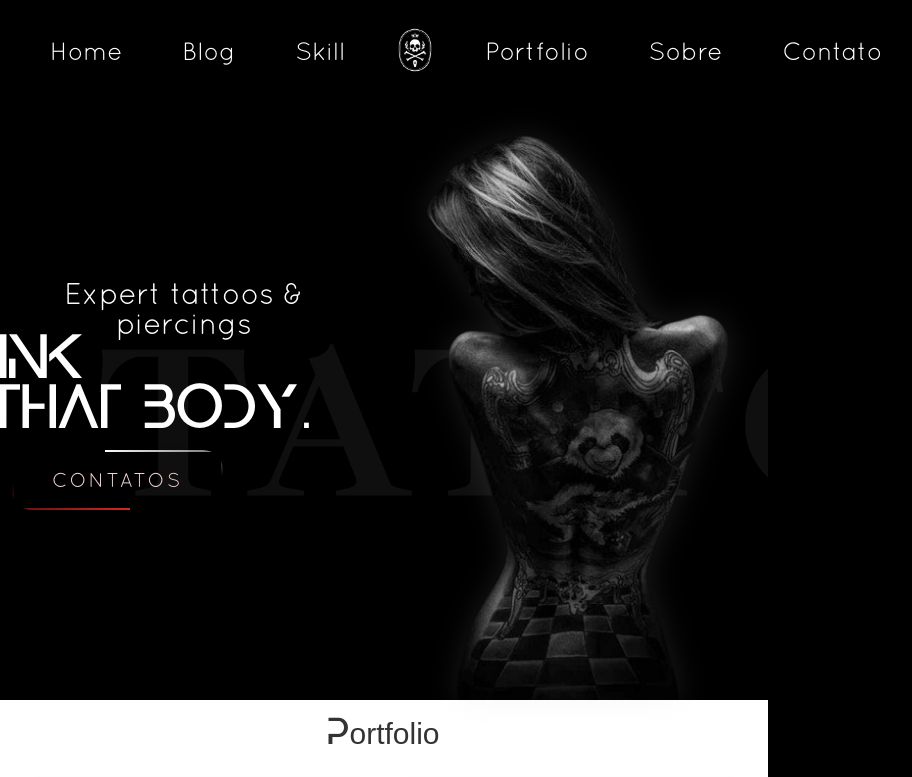
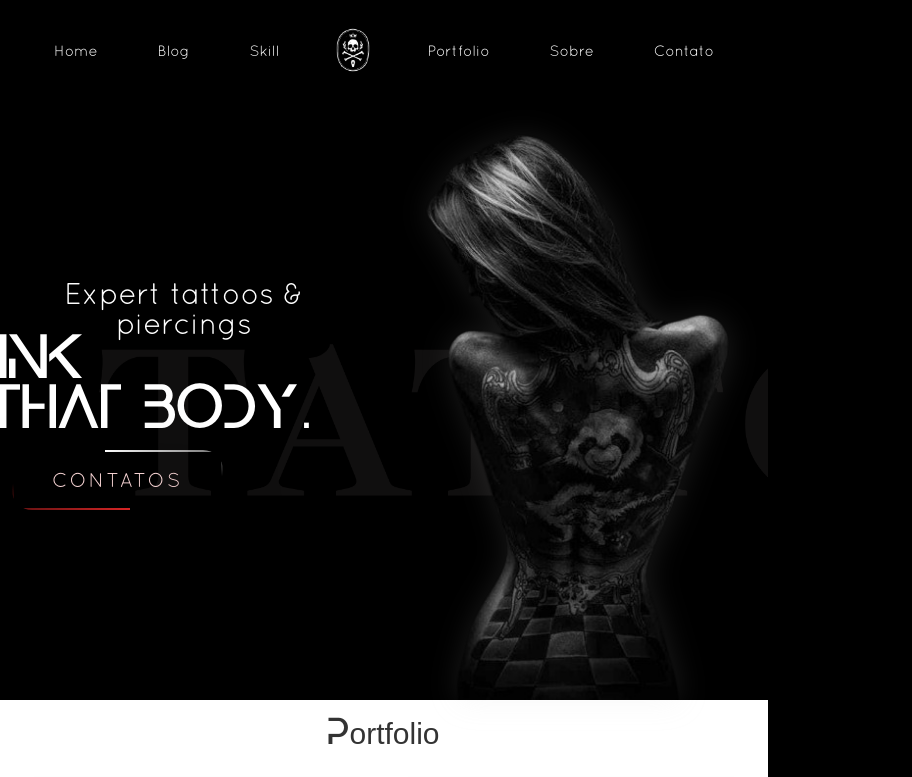
Before and after one commit to regyfelipe/Web-Tatto, a plain HTML site: page index.html in a window 768 px wide. Shown: the top 777 px of the page, 912 px wide, since content can reach past the window. Drawn offline with nearby package versions, Linux system fonts and the light colour scheme; files whose address does not match are found by name.

Commit message:
mudança de tamanho

```diff
--- a/src/css/style.css
+++ b/src/css/style.css
@@ -15,7 +15,7 @@ header {
     background-color: #000;
     color: #fff;
     padding: 1em 0;
-    margin:  0 auto;
+    margin: 0 auto;
 
 }
 
@@ -37,22 +37,26 @@ main {
     padding: 0 20px;
 }
 
-.nav-left, .nav-right {
+.nav-left,
+.nav-right {
     display: flex;
 }
 
-.nav-left li, .nav-right li {
+.nav-left li,
+.nav-right li {
     margin: 0 3em;
 }
 
-.nav-left a, .nav-right a {
+.nav-left a,
+.nav-right a {
     color: white;
     text-decoration: none;
     transition: color 0.3s;
     font-size: 2.5rem;
 }
 
-.nav-left a:hover, .nav-right a:hover {
+.nav-left a:hover,
+.nav-right a:hover {
     color: red;
 }
 
@@ -186,6 +190,7 @@ main {
         opacity: 0;
         transform: translateY(-10px);
     }
+
     to {
         opacity: 1;
         transform: translateY(0);
@@ -342,12 +347,18 @@ main {
 
 
 @media screen and (max-width:699px) {
+    .nav-left a, .nav-right a {
+        font-size: 1rem;
+    }
+
     .slider-image {
         width: 180px;
     }
+
     .slider .texto p {
         font-size: 2rem;
     }
+
     .slider .texto h2 {
         font-size: 3rem;
     }
@@ -365,6 +376,12 @@ main {
 }
 
 @media screen and (min-width:700px) and (max-width:1024px) {
+
+    .nav-left a,
+    .nav-right a {
+        font-size: 1.5rem;
+    }
+
     .slider-image {
         width: 400px;
     }
@@ -381,6 +398,7 @@ main {
     .information-text-title {
         font-size: 2rem;
     }
+
     .information-text-info {
         font-size: 1.2rem;
 
```
Lines whose indentation alone changed are shown as unchanged.
